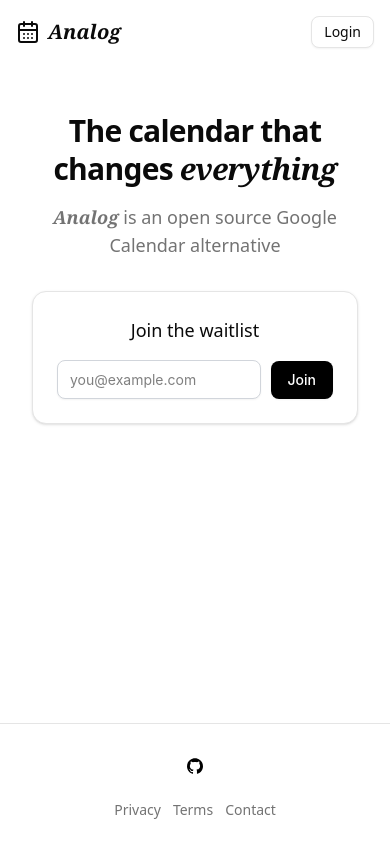
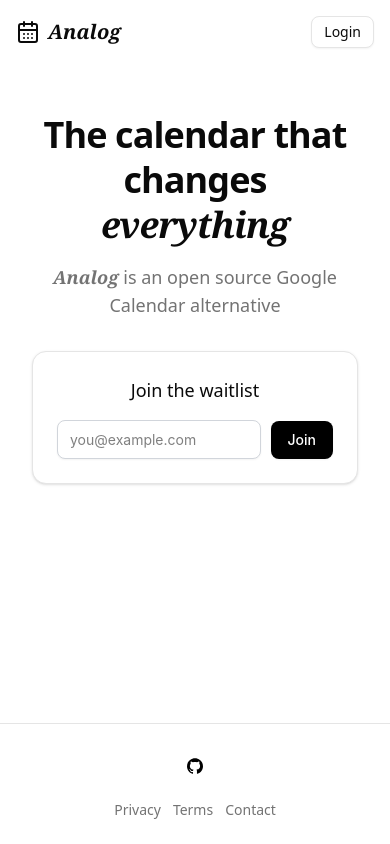
Before and after one commit to logscore/analog, a Next.js app in the folder apps/web/: page / in a window 390 px wide. Built offline with nearby package versions, Linux system fonts and the light colour scheme.

Commit message:
Added mobile styling

```diff
--- a/apps/web/src/app/page.tsx
+++ b/apps/web/src/app/page.tsx
@@ -3,8 +3,6 @@
 import { useRouter } from "next/navigation"
 import type React from "react"
 import { Button } from "@/components/ui/button"
-import { Github } from "lucide-react"
-import { Input } from "@/components/ui/input"
 import { Card } from "@/components/ui/card"
 import SignUpFormReact from "@/components/custom/email_waitlist"
 
@@ -29,7 +27,7 @@
       <main className="flex-1 w-full px-4 sm:px-6 lg:px-8 py-12 sm:py-16">
         <div className="max-w-7xl mx-auto flex flex-col items-center justify-center text-center">
           <div className="space-y-4 sm:space-y-6 max-w-3xl px-4">
-            <h1 className="text-3xl sm:text-4xl md:text-5xl lg:text-6xl font-bold tracking-tight leading-tight">
+            <h1 className="text-4xl md:text-5xl lg:text-6xl font-bold tracking-tight leading-tight">
               The calendar that changes{' '}
               <span className="font-serif italic">everything</span>
             </h1>
```
